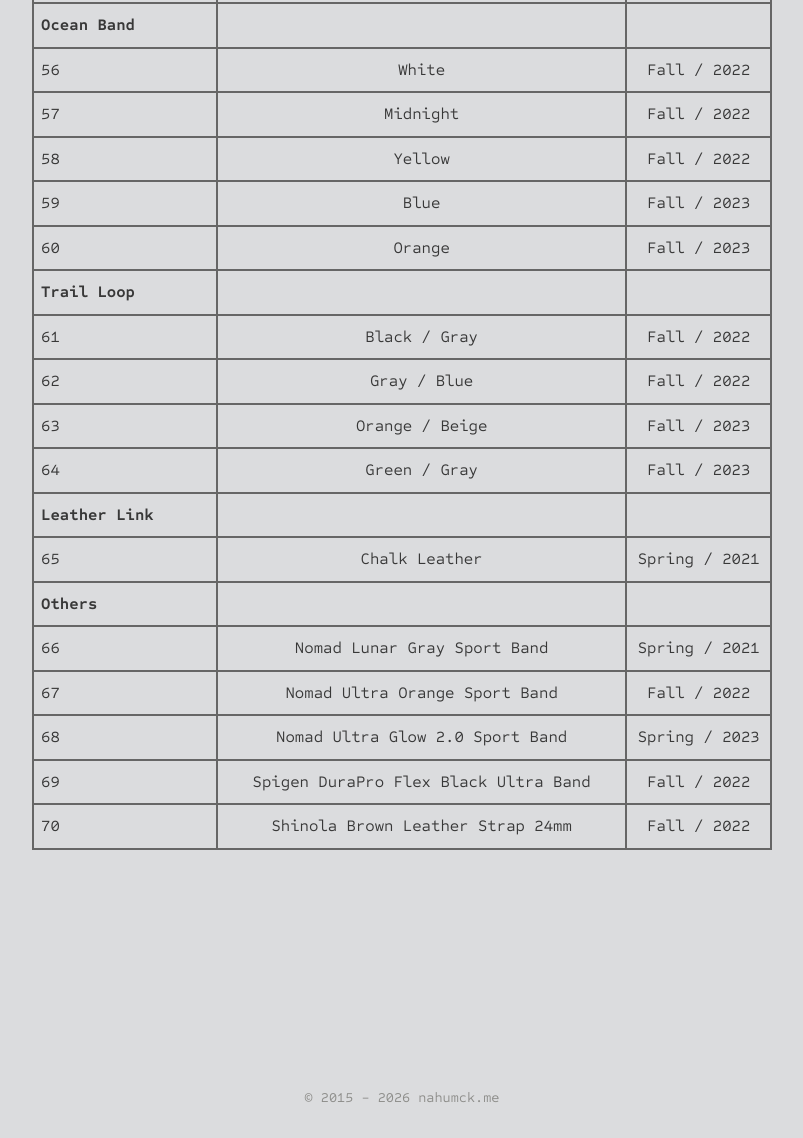
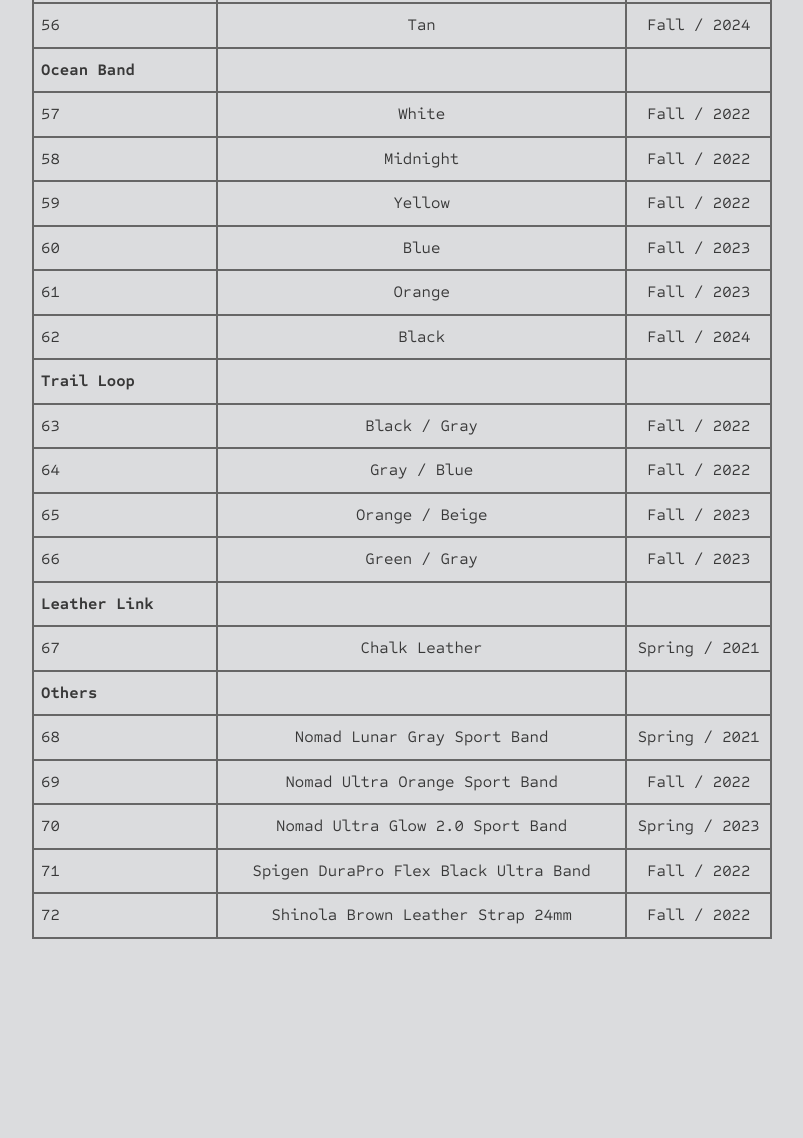
Before and after one commit to nahumck/nahumck.me, an Eleventy site: page pages/watch-bands.md in a window 1280 px wide. Shown: the part 3208-4346 px from the top of the page, without its empty margins (238-1041 px from the left). Built offline with nearby package versions, Linux system fonts and the light colour scheme; Eleventy itself is replaced by a stand-in of ours; files that its build step writes are made by us from their sources; what markdown-it-image-figures would draw is missing.

Commit message:
Update watch-bands.md
Added Black Ocean Band and Tan Alpine Loop

```diff
--- a/pages/watch-bands.md
+++ b/pages/watch-bands.md
@@ -9,81 +9,83 @@
 | Band Type             | Color                                    | Release       |
 |-----------------------|:----------------------------------------:|:-------------:|
 | **Sport**             |                                          |               |
-| 01                    | Black (1st gen)                          | Spring / 2015 |
-| 02                    | Yellow (2016)                            | Spring / 2016 |
-| 03                    | Hermès Orange                            | Fall / 2016   |
-| 04                    | Ultraviolet                              | Fall / 2016   |
-| 05                    | Azure                                    | Spring / 2017 |
-| 06                    | Gray                                     | Fall / 2017   |
-| 07                    | Soft White                               | Fall / 2017   |
-| 08                    | Lavender Gray                            | Fall / 2018   |
-| 09                    | Black (2nd gen)                          | Fall / 2018   |
-| 10                    | White (2nd gen)                          | Fall / 2018   |
-| 11                    | Dragonfruit                              | Summer / 2019 |
-| 12                    | Dark Gray - Titanium Edition             | Fall / 2019   |
-| 13                    | Soft White (Vanilla) - Ceramic Edition   | Fall / 2019   |
-| 14                    | Black Unity                              | Spring / 2021 |
-| 15                    | Capri Blue                               | Spring / 2021 |
-| 16                    | Clover                                   | Fall / 2021   |
-| 17                    | Starlight                                | Fall / 2021   |
-| 18                    | Sunshine                                 | Spring / 2024 |
+| 01 | Black (1st gen)                          | Spring / 2015 |
+| 02 | Yellow (2016)                            | Spring / 2016 |
+| 03 | Hermès Orange                            | Fall / 2016   |
+| 04 | Ultraviolet                              | Fall / 2016   |
+| 05 | Azure                                    | Spring / 2017 |
+| 06 | Gray                                     | Fall / 2017   |
+| 07 | Soft White                               | Fall / 2017   |
+| 08 | Lavender Gray                            | Fall / 2018   |
+| 09 | Black (2nd gen)                          | Fall / 2018   |
+| 10 | White (2nd gen)                          | Fall / 2018   |
+| 11 | Dragonfruit                              | Summer / 2019 |
+| 12 | Dark Gray - Titanium Edition             | Fall / 2019   |
+| 13 | Soft White (Vanilla) - Ceramic Edition   | Fall / 2019   |
+| 14 | Black Unity                              | Spring / 2021 |
+| 15 | Capri Blue                               | Spring / 2021 |
+| 16 | Clover                                   | Fall / 2021   |
+| 17 | Starlight                                | Fall / 2021   |
+| 18 | Sunshine                                 | Spring / 2024 |
 | **Nike Sport**        |                                          |               |
-| 19                    | Anthracite / Black                       | Spring / 2017 |
-| 20                    | Pure Platinum / Black                    | Fall / 2017   |
-| 21                    | Olive Flak / Black                       | Fall / 2018   |
-| 22                    | Spruce Fog / Vintage Lichen              | Spring / 2019 |
-| 23                    | Desert Sand / Black                      | Fall / 2019   |
-| 24                    | Royal Pulse / Black                      | Fall / 2019   |
-| 25                    | Pride                                    | Summer / 2020 |
-| 26                    | Obsidian Mist / Black                    | Fall / 2020   |
-| 27                    | Spruce Aura / Vapor Green                | Fall / 2020   |
-| 28                    | Ironstone / Black                        | Spring / 2021 |
-| 29                    | Hasta / Light Silver                     | Spring / 2021 |
+| 19 | Anthracite / Black                       | Spring / 2017 |
+| 20 | Pure Platinum / Black                    | Fall / 2017   |
+| 21 | Olive Flak / Black                       | Fall / 2018   |
+| 22 | Spruce Fog / Vintage Lichen              | Spring / 2019 |
+| 23 | Desert Sand / Black                      | Fall / 2019   |
+| 24 | Royal Pulse / Black                      | Fall / 2019   |
+| 25 | Pride                                    | Summer / 2020 |
+| 26 | Obsidian Mist / Black                    | Fall / 2020   |
+| 27 | Spruce Aura / Vapor Green                | Fall / 2020   |
+| 28 | Ironstone / Black                        | Spring / 2021 |
+| 29 | Hasta / Light Silver                     | Spring / 2021 |
 | **Sport Loop**        |                                          |               |
-| 30                    | Black                                    | Fall / 2017   |
-| 31                    | Storm Gray                               | Fall / 2018   |
-| 32                    | Alaska Blue                              | Fall / 2019   |
-| 33                    | Dragonfruit                              | Summer / 2019 |
-| 34                    | Charcoal                                 | Fall / 2020   |
-| 35                    | Inverness Green                          | Fall / 2020   |
-| 36                    | Nike Purple Pulse                        | Fall / 2020   |
-| 37                    | Vitamin C                                | Spring / 2020 |
-| 38                    | Germany                                  | Summer / 2021 |
-| 39                    | Great Britain                            | Summer / 2021 |
-| 40                    | Netherlands                              | Summer / 2021 |
-| 41                    | New Zealand                              | Summer / 2021 |
-| 42                    | Sea Salt                                 | Spring / 2021 |
-| 43                    | Sunflower                                | Spring / 2021 |
-| 44                    | Midnight                                 | Fall / 2022   |
+| 30 | Black                                    | Fall / 2017   |
+| 31 | Storm Gray                               | Fall / 2018   |
+| 32 | Alaska Blue                              | Fall / 2019   |
+| 33 | Dragonfruit                              | Summer / 2019 |
+| 34 | Charcoal                                 | Fall / 2020   |
+| 35 | Inverness Green                          | Fall / 2020   |
+| 36 | Nike Purple Pulse                        | Fall / 2020   |
+| 37 | Vitamin C                                | Spring / 2020 |
+| 38 | Germany                                  | Summer / 2021 |
+| 39 | Great Britain                            | Summer / 2021 |
+| 40 | Netherlands                              | Summer / 2021 |
+| 41 | New Zealand                              | Summer / 2021 |
+| 42 | Sea Salt                                 | Spring / 2021 |
+| 43 | Sunflower                                | Spring / 2021 |
+| 44 | Midnight                                 | Fall / 2022   |
 | **Braided Solo Loop** |                                          |               |
-| 45                    | Charcoal                                 | Fall / 2020   |
-| 46                    | Pride (2021)                             | Summer / 2021 |
-| 47                    | Maize                                    | Fall / 2021   |
-| 48                    | Clay                                     | Fall / 2023   |
+| 45 | Charcoal                                 | Fall / 2020   |
+| 46 | Pride (2021)                             | Summer / 2021 |
+| 47 | Maize                                    | Fall / 2021   |
+| 48 | Clay                                     | Fall / 2023   |
 | **Alpine Loop**       |                                          |               |
-| 49                    | Orange                                   | Fall / 2022   |
-| 50                    | Green                                    | Fall / 2022   |
-| 51                    | Starlight                                | Fall / 2022   |
-| 52                    | Dragonfruit (custom-made from Starlight) | Fall / 2022   |
-| 53                    | Blue                                     | Fall / 2023   |
-| 54                    | Indigo                                   | Fall / 2023   |
-| 55                    | Olive                                    | Fall / 2023   |
+| 49 | Orange                                   | Fall / 2022   |
+| 50 | Green                                    | Fall / 2022   |
+| 51 | Starlight                                | Fall / 2022   |
+| 52 | Dragonfruit (custom-made from Starlight) | Fall / 2022   |
+| 53 | Blue                                     | Fall / 2023   |
+| 54 | Indigo                                   | Fall / 2023   |
+| 55 | Olive                                    | Fall / 2023   |
+| 56 | Tan                                    | Fall / 2024   |
 | **Ocean Band**        |                                          |               |
-| 56                    | White                                    | Fall / 2022   |
-| 57                    | Midnight                                 | Fall / 2022   |
-| 58                    | Yellow                                   | Fall / 2022   |
-| 59                    | Blue                                     | Fall / 2023   |
-| 60                    | Orange                                   | Fall / 2023   |
+| 57 | White                                    | Fall / 2022   |
+| 58 | Midnight                                 | Fall / 2022   |
+| 59 | Yellow                                   | Fall / 2022   |
+| 60 | Blue                                     | Fall / 2023   |
+| 61 | Orange                                   | Fall / 2023   |
+| 62 | Black                                   | Fall / 2024   |
 | **Trail Loop**        |                                          |               |
-| 61                    | Black / Gray                             | Fall / 2022   |
-| 62                    | Gray / Blue                              | Fall / 2022   |
-| 63                    | Orange / Beige                           | Fall / 2023   |
-| 64                    | Green / Gray                             | Fall / 2023   |
+| 63 | Black / Gray                             | Fall / 2022   |
+| 64 | Gray / Blue                              | Fall / 2022   |
+| 65 | Orange / Beige                           | Fall / 2023   |
+| 66 | Green / Gray                             | Fall / 2023   |
 | **Leather Link**      |                                          |               |
-| 65                    | Chalk Leather                            | Spring / 2021 |
+| 67 | Chalk Leather                            | Spring / 2021 |
 | **Others**            |                                          |               |
-| 66                    | Nomad Lunar Gray Sport Band              | Spring / 2021 |
-| 67                    | Nomad Ultra Orange Sport Band            | Fall / 2022   |
-| 68                    | Nomad Ultra Glow 2.0 Sport Band          | Spring / 2023 |
-| 69                    | Spigen DuraPro Flex Black Ultra Band     | Fall / 2022   |
-| 70                    | Shinola Brown Leather Strap 24mm         | Fall / 2022   |
+| 68 | Nomad Lunar Gray Sport Band              | Spring / 2021 |
+| 69 | Nomad Ultra Orange Sport Band            | Fall / 2022   |
+| 70 | Nomad Ultra Glow 2.0 Sport Band          | Spring / 2023 |
+| 71 | Spigen DuraPro Flex Black Ultra Band     | Fall / 2022   |
+| 72 | Shinola Brown Leather Strap 24mm         | Fall / 2022   |
```
